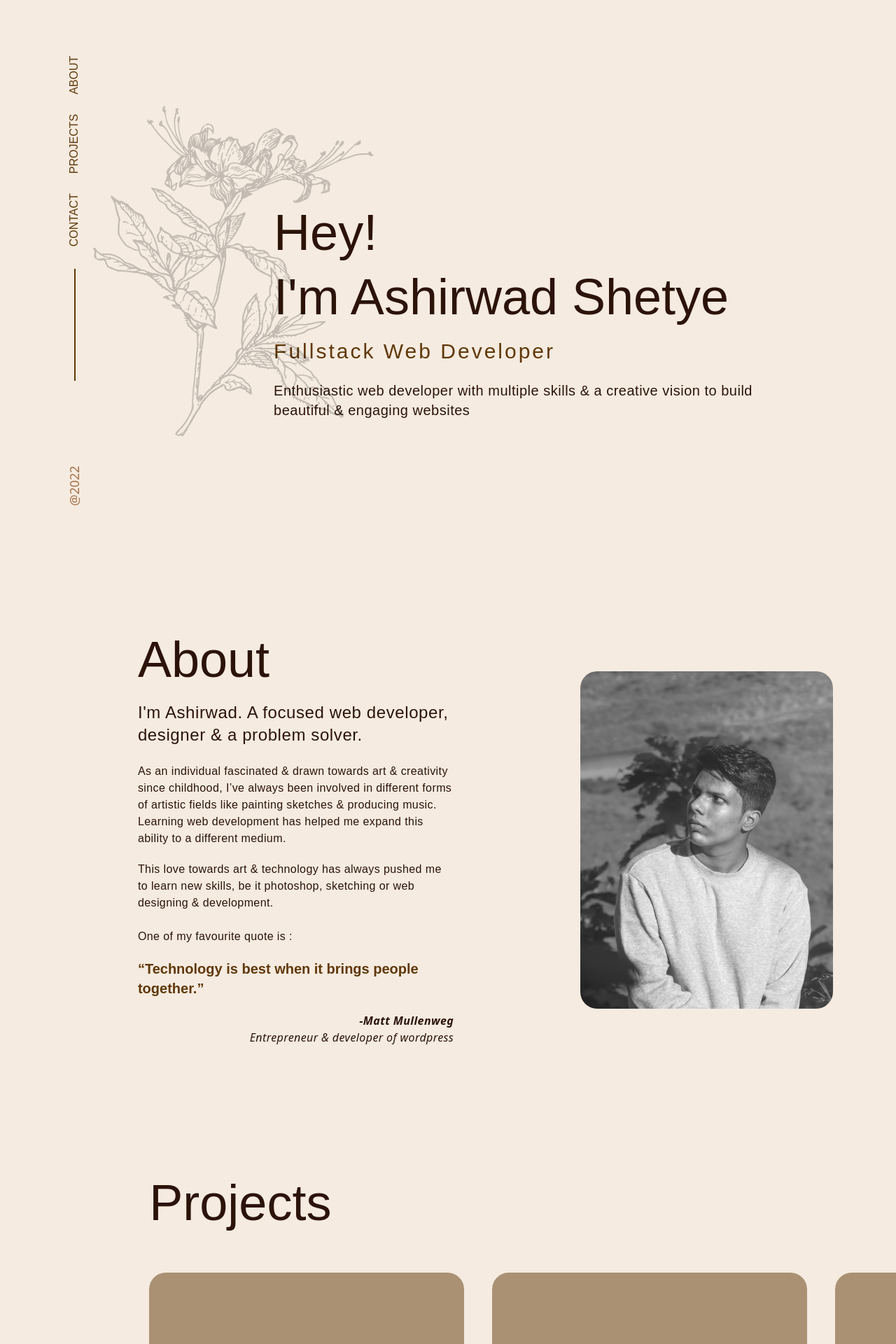
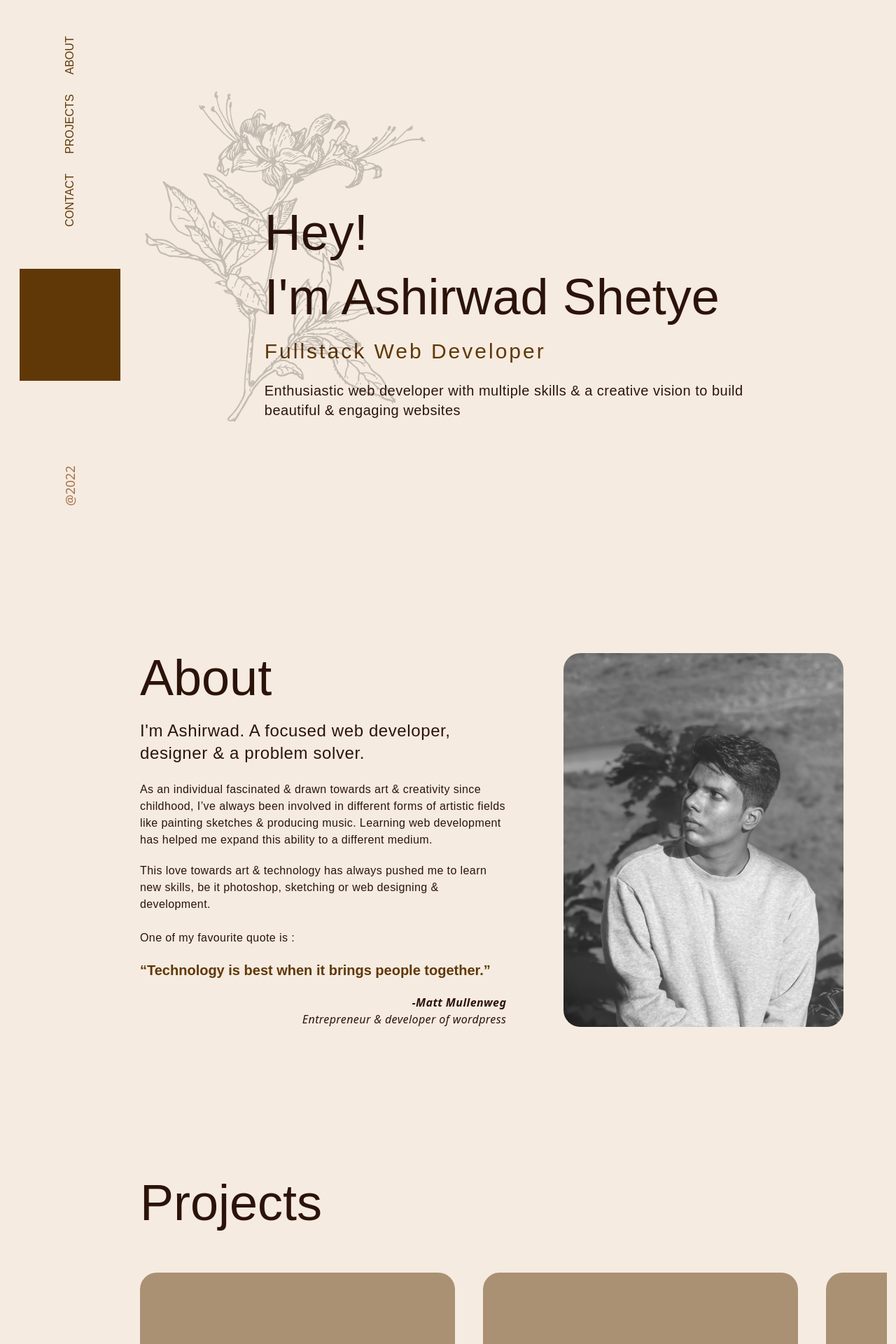
Before and after one commit to Ashirwad-Shetye/portfolio, a Next.js app: page / in a window 1280 px wide. Shown: the top 1920 px of the page at 70% size. Built offline with nearby package versions, Linux system fonts and the light colour scheme.

Commit message:
added responsiveness

```diff
--- a/pages/about.tsx
+++ b/pages/about.tsx
@@ -5,7 +5,8 @@ import { useInView } from "react-intersection-observer";
 
 function About() {
   const control = useAnimation();
-  const [ref, inView] = useInView();
+  const [textRef, textInView] = useInView();
+  const [imageRef, imageInView] = useInView();
 
   const variant = {
     hidden: { opacity: 0 },
@@ -46,24 +47,30 @@ function About() {
   };
 
   useEffect(() => {
-    if (inView) {
+    if (textInView) {
       control.start("show");
     }
-  }, [control, inView]);
+    if (imageInView) {
+      control.start("show");
+    }
+  }, [control, textInView, imageInView]);
 
   return (
-    <div className="text-black w-screen h-screen snap-center">
-      <div className="flex">
-        <section className="relative h-full w-2/12">
-          <div className="h-screen"></div>
+    <div className="w-screen h-fit lg:h-screen">
+      <div className="flex flex-col md:flex-row justify-center md:justify-start items-center">
+        <section className="relative w-full h-32 md:h-full md:w-[200px]">
+          <div className="h-screen w-24"></div>
         </section>
-        <section className="w-11/12 flex justify-left items-center">
-          <motion.div ref={ref} className="grid grid-cols-2 place-items-left">
+        <section className=" w-10/12 flex justify-center md:justify-left items-center">
+          <motion.div
+            ref={textRef}
+            className="grid sm:grid-rows gap-5 md:grid-cols-2 place-items-center md:place-items-left"
+          >
             <motion.div
               variants={text}
               animate={control}
               initial="hidden"
-              className="text-left w-5/6"
+              className="text-left w-11/12 md:w-full  md:place-self-start"
             >
               <div className=" text-darkcoffee space-y-6">
                 <h1 className="text-7xl font-ginebra">About</h1>
@@ -104,10 +111,12 @@ function About() {
               </div>
             </motion.div>
             <motion.div
+              ref={imageRef}
               variants={image}
               animate={control}
               initial="hidden"
-              className="w-4/6 place-self-center overflow-hidden rounded-3xl "
+              className=" w-10/12 md:max-w-4/6 md:min-w-[350px] md:max-w-[400px]
+              place-self-center overflow-hidden rounded-3xl "
             >
               <Image
                 src={"/profileImage.png"}
--- a/pages/footer.tsx
+++ b/pages/footer.tsx
@@ -49,9 +49,9 @@ function Footer() {
   }, [control, inView]);
 
   return (
-    <div className="w-screen h-screen text-black">
-      <div className="flex">
-        <section className="relative h-full w-2/12">
+    <div className=" w-screen min-h-[750px] h-fit lg:h-screen">
+      <div className="flex flex-col md:flex-row justify-center md:justify-start items-center">
+        <section className="relative w-full h-32 md:h-full md:w-2/12 md:max-w-[200px]">
           <div className="h-screen"></div>
         </section>
         <section className="w-10/12 flex flex-col justify-center items-start">
@@ -75,7 +75,7 @@ function Footer() {
               variants={text}
               animate={control}
               initial="hidden"
-              className="mb-10 font-raleway"
+              className="mb-10 font-raleway text-darkcoffee"
             >
               Let&apos;s connect through the platforms below
             </motion.p>
@@ -166,7 +166,8 @@ function Footer() {
             variants={image}
             animate={control}
             initial="hidden"
-            className="absolute right-40 opacity-20 rotate-[-60deg]"
+            className="absolute w-80 right-5 top-40 md:w-96 lg:max-w-[700px] md:top-40
+              md:right-32 lg:right-40 opacity-20 rotate-[-60deg]"
           >
             <Image
               src={"/flower3.png"}
--- a/pages/index.tsx
+++ b/pages/index.tsx
@@ -34,7 +34,7 @@ export default function Home() {
     }
   };
   return (
-    <div className="bg-coffee">
+    <div className="bg-coffee h-fit">
       <Head>
         <title>Ashirwad Shetye - Portfolio</title>
         <meta name="description" content="Generated by create next app" />
@@ -42,7 +42,7 @@ export default function Home() {
         <link rel="icon" href="/favicon.ico" />
       </Head>
       <main className="">
-        <section className="fixed flex items-center justify-center left-0 h-full w-2/12 z-50">
+        {/* <section className="fixed flex items-center justify-center left-0 h-full w-2/12 z-50">
           <div className="relative flex flex-col h-screen">
             <div className="h-80">
               <ul className="text-center text-midcoffee text-md mt-44 space-x-5 font-raleway flex -rotate-90 h-fit">
@@ -73,6 +73,38 @@ export default function Home() {
               </h1>
             </div>
           </div>
+        </section> */}
+        <section className=" fixed flex items-center z-50 lg:justify-center lg:left-0 lg:h-full w-full h-24 md:h-full md:w-[200px]">
+          <div className="relative bg-coffee md:bg-transparent w-full flex h-24 flex-col md:h-screen ">
+            <div className="bord absolute right-5 md:right-0 md:top-10 md:relative flex items-center md:block h-24 z-10 md:h-80 ">
+              <ul className="bo text-center text-midcoffee text-md md:mt-44 space-x-5 font-raleway flex md:-rotate-90 h-fit">
+                <li
+                  onClick={scrollContact}
+                  className="cursor-pointer flex items-center px-1 hover:italic duration-300"
+                >
+                  CONTACT
+                </li>
+                <li
+                  onClick={scrollWork}
+                  className="cursor-pointer flex items-center px-1 hover:italic duration-300"
+                >
+                  PROJECTS
+                </li>
+                <li
+                  onClick={scrollAbout}
+                  className="cursor-pointer flex items-center px-1 hover:italic duration-300"
+                >
+                  ABOUT
+                </li>
+              </ul>
+            </div>
+            <div className=" bg-midcoffee min-w-36 w-3/12 md:w-0.5 my-auto md:my-16 h-0.5 md:h-40 ml-10 md:mx-auto "></div>
+            <div className=" md:visible invisible absolute bottom-0 w-full h-40 text-center">
+              <h1 className="text-lg text-lightcoffee md:-rotate-90 md:mt-10 select-none cursor-default">
+                @2022
+              </h1>
+            </div>
+          </div>
         </section>
         <section className="w-screen">
           <div id="intro">
--- a/pages/intro.tsx
+++ b/pages/intro.tsx
@@ -38,20 +38,20 @@ function Intro() {
   };
 
   return (
-    <div className="text-black w-screen h-screen snap-start">
-      <div className="flex">
-        <section className="relative h-full w-2/12">
+    <div className=" w-screen min-h-[720px] h-fit lg:h-screen">
+      <div className="flex flex-col md:flex-row justify-center md:justify-start items-center">
+        <section className=" relative w-full h-28 md:h-full md:w-[200px]">
           <div className="h-screen"></div>
         </section>
         <motion.section
           variants={variants}
           initial="hidden"
           animate="show"
-          className="w-10/12 flex justify-center items-center"
+          className="relative w-10/12 flex justify-center items-center"
         >
           <motion.div
             variants={image}
-            className="absolute left-32 opacity-20 rotate-12"
+            className="absolute right-0 md:right-10 lg:left-0 lg:w-auto lg:max-w-[600px] w-80 md:96 opacity-20 rotate-12"
           >
             <Image
               src={"/flower1.png"}
@@ -64,7 +64,7 @@ function Intro() {
             variants={variants}
             initial="hidden"
             animate="show"
-            className="text-left mt-24 w-4/6"
+            className="text-left mt-24 md:w-4/6"
           >
             <motion.div
               variants={text}
--- a/pages/works.tsx
+++ b/pages/works.tsx
@@ -4,7 +4,8 @@ import { useInView } from "react-intersection-observer";
 
 function Works() {
   const control = useAnimation();
-  const [ref, inView] = useInView();
+  const [textRef, textInView] = useInView();
+  const [projectRef, projectInView] = useInView();
 
   const variant = {
     hidden: { opacity: 0 },
@@ -25,7 +26,7 @@ function Works() {
       opacity: 1,
       x: 0,
       transition: {
-        duration: 1,
+        duration: 2,
       },
     },
   };
@@ -51,27 +52,30 @@ function Works() {
       opacity: 1,
       x: 0,
       transition: {
-        duration: 1,
+        duration: 2,
       },
     },
   };
 
   useEffect(() => {
-    if (inView) {
+    if (textInView) {
       control.start("show");
     }
-  }, [control, inView]);
+    if (projectInView) {
+      control.start("show");
+    }
+  }, [control, textInView, projectInView]);
 
   return (
-    <div className="">
-      <div className="flex">
-        <section className="relative h-full w-2/12">
+    <div className=" w-screen min-h-[720px] h-fit lg:h-screen">
+      <div className="flex flex-col md:flex-row items-center">
+        <section className=" relative w-full h-32 md:h-full md:w-[200px]">
           <div className="h-screen"></div>
         </section>
-        <section className="relative w-10/12 flex flex-col justify-center items-start">
+        <section className=" w-10/12 flex justify-center md:justify-left items-center">
           <div className="space-y-16 w-full">
             <motion.div
-              ref={ref}
+              ref={textRef}
               animate={control}
               initial="hidden"
               variants={variant}
@@ -87,16 +91,17 @@ function Works() {
               </motion.h1>
             </motion.div>
             <motion.div
+              ref={projectRef}
               variants={slider}
               initial="hidden"
               animate="show"
-              className="flex w-full overflow-x-scroll scrollbar-none gap-10"
+              className="flex mb-20 md:mb-0 w-full overflow-x-scroll scrollbar-none gap-10"
             >
               <motion.div
                 variants={project}
                 initial="hidden"
                 animate="show"
-                className="project"
+                className="project md:w-[450px] md:h-[500px]"
               >
                 asd
               </motion.div>
@@ -104,7 +109,7 @@ function Works() {
                 variants={project}
                 initial="hidden"
                 animate="show"
-                className="project"
+                className="project md:w-[450px] md:h-[500px]"
               >
                 asd
               </motion.div>
@@ -112,7 +117,7 @@ function Works() {
                 variants={project}
                 initial="hidden"
                 animate="show"
-                className="project"
+                className="project md:w-[450px] md:h-[500px]"
               >
                 asd
               </motion.div>
@@ -120,7 +125,7 @@ function Works() {
                 variants={project}
                 initial="hidden"
                 animate="show"
-                className="project"
+                className="project md:w-[450px] md:h-[500px]"
               >
                 asd
               </motion.div>
@@ -128,7 +133,7 @@ function Works() {
                 variants={project}
                 initial="hidden"
                 animate="show"
-                className="project mr-20"
+                className="project md:w-[450px] md:h-[500px] mr-3 md:mr-20"
               >
                 asd
               </motion.div>
--- a/styles/globals.css
+++ b/styles/globals.css
@@ -121,8 +121,8 @@ a {
     display: flex;
     justify-content: center;
     align-items: center;
-    height: 500px;
-    width: 450px;
+    height: 400px;
+    width: 350px;
     flex-shrink: 0;
     background-color: rgba(96,56,8, 0.5);
     border-radius: 1.5rem;
```
